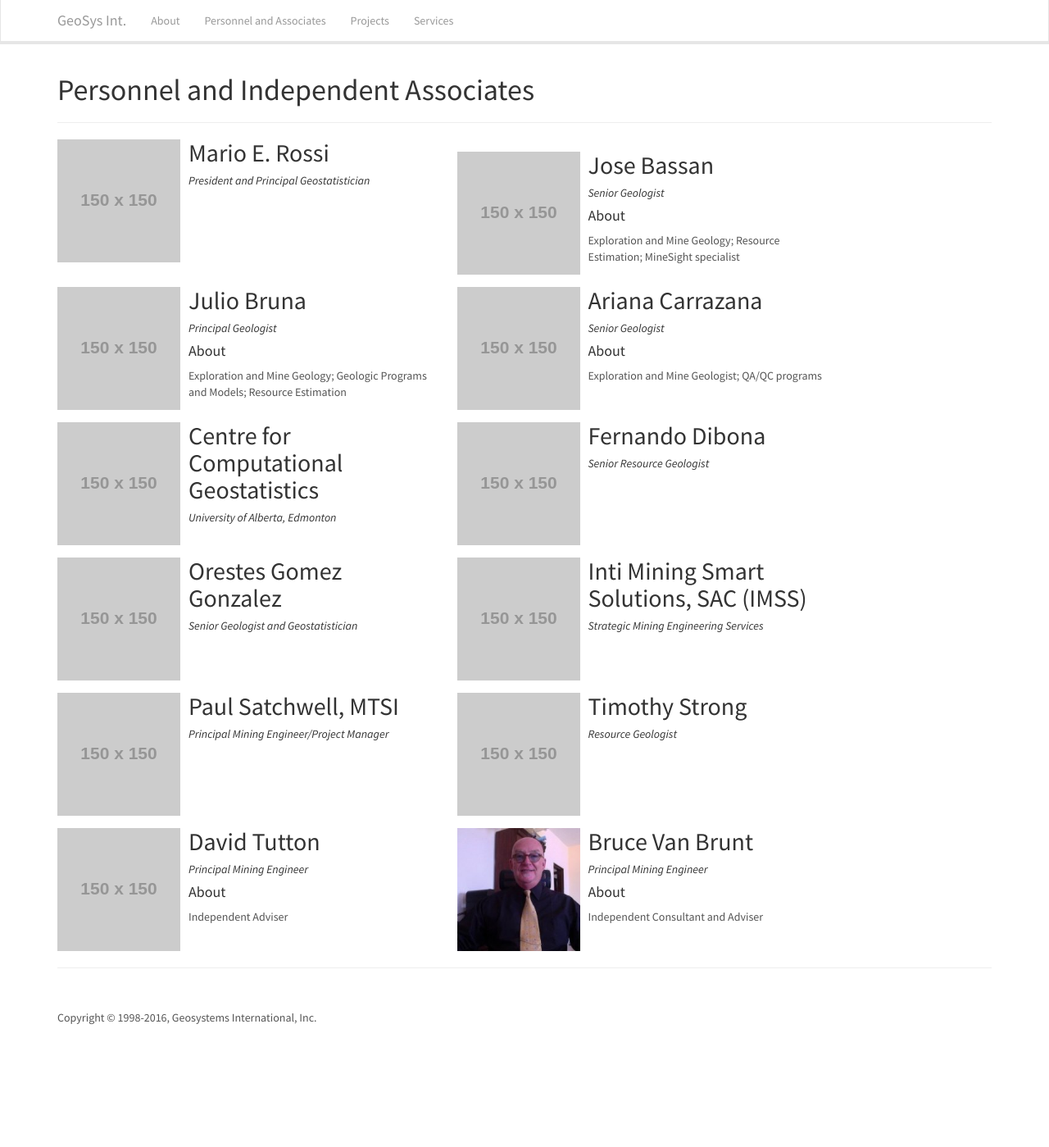
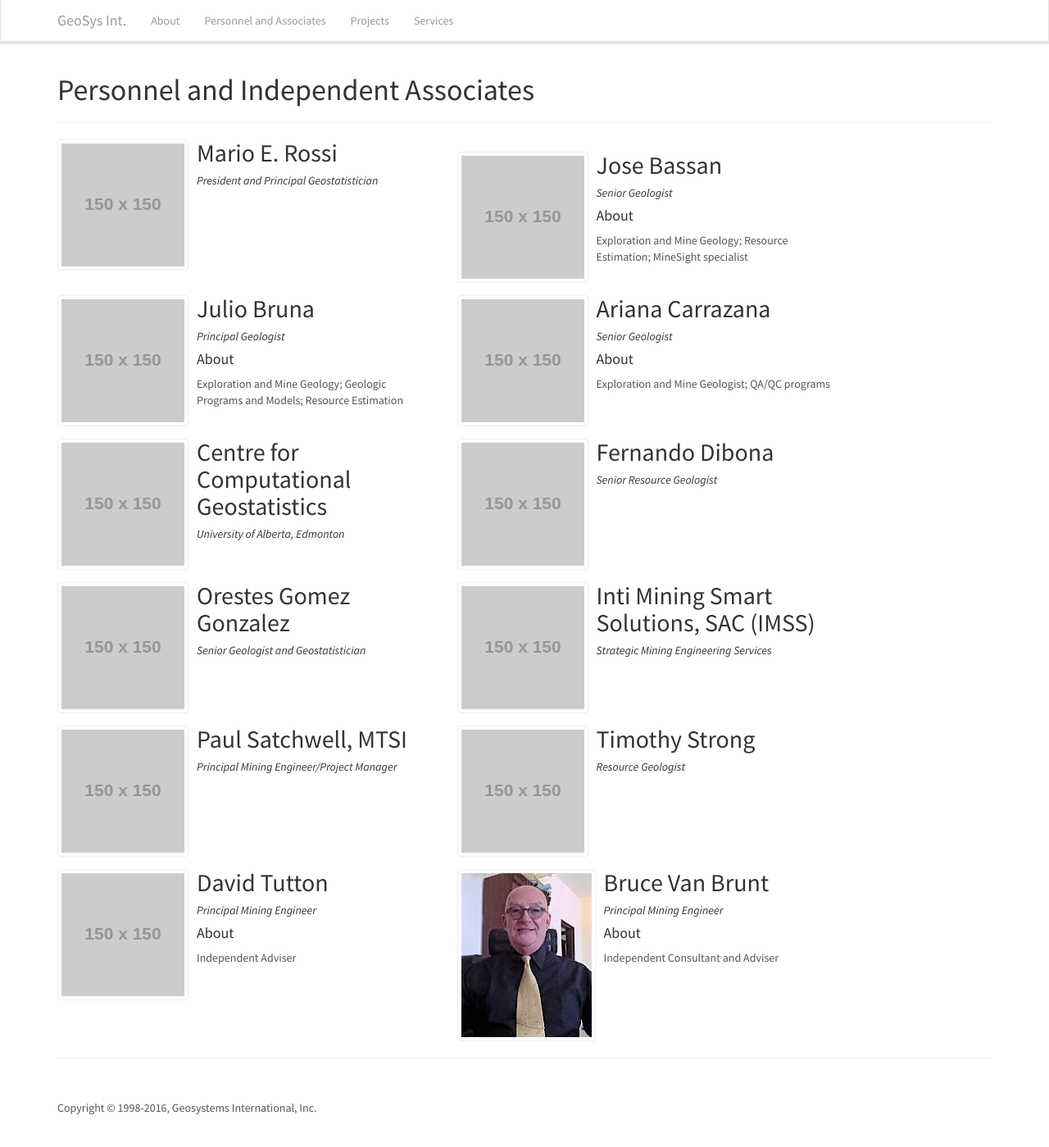
Before and after one commit to marioerossi/geosysint, a Jekyll site: the page built from personnel.html, in a window 1280 px wide and 1400 px high. Shown: the whole window at 82% size. Built offline with Jekyll 4.4.1, drawn with Linux system fonts in a browser that asks for light colours; nearby versions of some CDN libraries.

Commit message:
Updated personnel

```diff
--- a/css/main.css
+++ b/css/main.css
@@ -14,8 +14,3 @@ body {
 footer {
     margin: 50px 0;
 }
-
-.personnel {
-    width: 150px;
-    height: 150px;
-}
--- a/personnel.html
+++ b/personnel.html
@@ -14,7 +14,7 @@ permalink: /personnel/
         <li class="media col-lg-5 col-md-6">
             <div class="media-left media-middle">
                 {% if member.link %}<a href="{{ member.link }}" target="_blank">{% endif %}
-                    <img class="media-object personnel" src="{% if member.image %}{{ site.baseurl }}/img/members/{{ member.image }}{% else %}http://placehold.it/150x150{% endif %}" alt="{{ member.name }}">
+                    <img style="max-width: none;" class="media-object img-responsive img-thumbnail" src="{% if member.image %}{{ site.baseurl }}/img/members/{{ member.image }}{% else %}http://placehold.it/150x150{% endif %}" alt="{{ member.name }}">
                 {% if member.link %}</a>{% endif %}
             </div>
             <div class="media-body">
```
Also changed, not shown: _services/training.html (added), _services/trainingservice.html (deleted), img/members/BruceVanBrunt.jpg.
